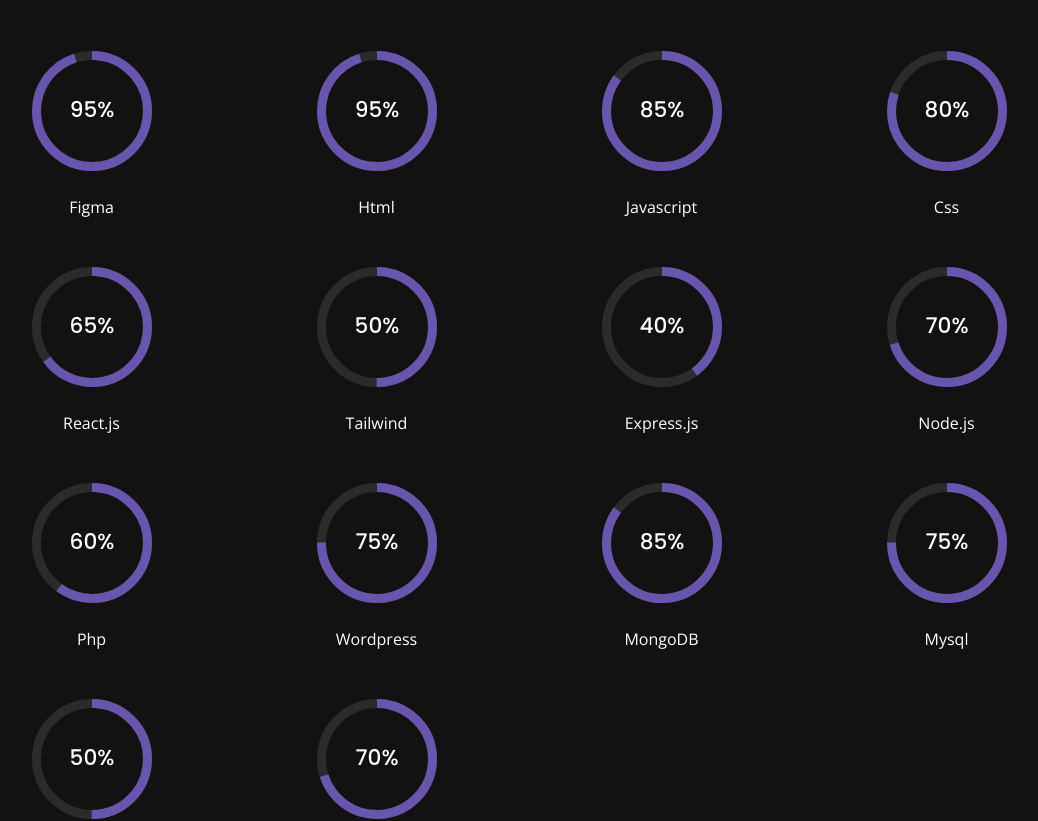
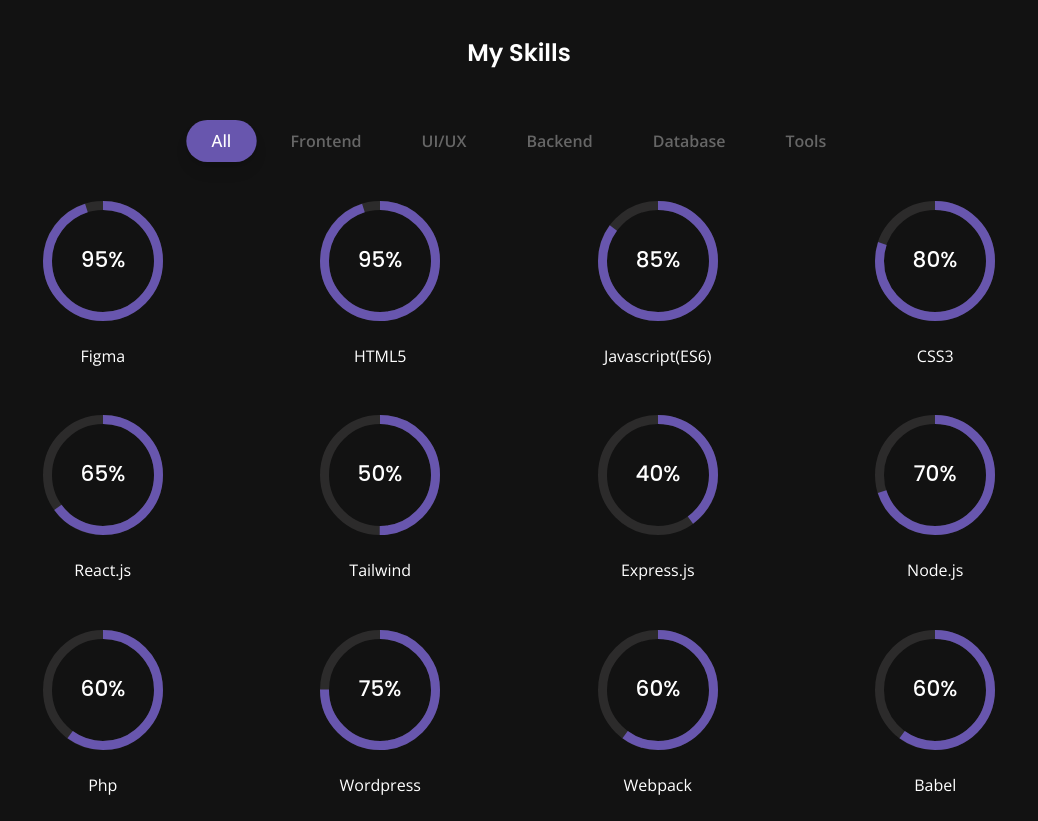
Before and after one commit to rrabir12/my-portfolio, a React (Vite) app: page /About in a window 1280 px wide. Shown: the part 1371-2192 px from the top of the page, without its empty margins (121-1159 px from the left). Built offline with nearby package versions, Linux system fonts and the light colour scheme.

Commit message:
few changes

```diff
--- a/src/components/Skills.jsx
+++ b/src/components/Skills.jsx
@@ -1,24 +1,107 @@
-import React from 'react'
-import { skills } from '../data'
-import { CircularProgressbar } from 'react-circular-progressbar'
-import 'react-circular-progressbar/dist/styles.css'
+import React, { useState } from "react";
+import { skills } from "../data";
+import { CircularProgressbar } from "react-circular-progressbar";
+import "react-circular-progressbar/dist/styles.css";
+import { motion, AnimatePresence } from "framer-motion";
 
 function Skills() {
+  const [activeTab, setActiveTab] = useState("All");
+
+  // Categories (dynamic from skills data or hardcoded)
+  const categories = ["All", "Frontend", "UI/UX", "Backend", "Database", "Tools",];
+
+  // Filter skills
+  const filteredSkills =
+    activeTab === "All"
+      ? skills
+      : skills.filter((skill) => skill.category === activeTab);
+
+  // Animation Variants
+  const containerVariants = {
+    hidden: { opacity: 0 },
+    visible: {
+      opacity: 1,
+      transition: { staggerChildren: 0.15 },
+    },
+  };
+
+  const itemVariants = {
+    hidden: { opacity: 0, y: 40 },
+    visible: {
+      opacity: 1,
+      y: 0,
+      transition: { duration: 0.5, ease: "easeOut" },
+    },
+    exit: { opacity: 0, y: 20 },
+  };
+
   return (
-    <>
-    {skills.map(({title, percentage}, index) => {
-      return (
-        <div className="progress_box" key={index}>
-          <div className="progress_circle">
-            <CircularProgressbar strokeWidth={7.5} text={`${percentage}%`} value={percentage}/>
-          </div>
+    <section className="skills section" id="skills">
+      {/* Section Title */}
+      <motion.h2
+        className="section_subtitle subtitle_center"
+        initial={{ opacity: 0, y: -20 }}
+        whileInView={{ opacity: 1, y: 0 }}
+        transition={{ duration: 0.6 }}
+        viewport={{ once: true }}
+      >
+        My Skills
+      </motion.h2>
 
-          <h3 className="skills_title">{title}</h3>
-        </div>
-      )
-    })}
-    </>
-  )
+      {/* Tabs */}
+  <div className="flex flex-wrap justify-center gap-3 !mb-10 w-full">
+  {categories.map((cat) => (
+    <button
+      key={cat}
+      onClick={() => setActiveTab(cat)}
+      className={`!px-6 !py-2 cursor-pointer rounded-full font-medium transition-all duration-300 transform
+        ${
+          activeTab === cat
+            ? "!bg-[#6856AE] text-white shadow-lg scale-105"
+            : "text-[#666666] hover:!text-[#6856AE] hover:shadow-md font-semibold"
+        }`}
+    >
+      {cat}
+    </button>
+  ))}
+</div>
+
+
+      {/* Skills Grid */}
+      <motion.div
+        className="skills_container container grid grid-cols-2 sm:grid-cols-3 md:grid-cols-4 gap-8"
+        variants={containerVariants}
+        initial="hidden"
+        whileInView="visible"
+        viewport={{ once: true, amount: 0.2 }}
+      >
+        <AnimatePresence>
+          {filteredSkills.map(({ title, percentage }, index) => (
+            <motion.div
+              key={index}
+              className="progress_box flex flex-col items-center"
+              variants={itemVariants}
+              initial="hidden"
+              animate="visible"
+              exit="exit"
+              layout
+            >
+              <div className="progress_circle w-24 h-24 mb-3">
+                <CircularProgressbar
+                  strokeWidth={7.5}
+                  text={`${percentage}%`}
+                  value={percentage}
+                />
+              </div>
+              <h3 className="skills_title text-center font-semibold text-sm">
+                {title}
+              </h3>
+            </motion.div>
+          ))}
+        </AnimatePresence>
+      </motion.div>
+    </section>
+  );
 }
 
-export default Skills
+export default Skills;
--- a/src/data.jsx
+++ b/src/data.jsx
@@ -200,85 +200,120 @@
 export const skills = [
   {
     id: 1,
+    category: "UI/UX",
     title: "Figma",
     percentage: "95",
   },
 
   {
     id: 1,
-    title: "Html",
+    title: "HTML5",
+    category: "Frontend",
     percentage: "95",
   },
 
   {
     id: 2,
-    title: "Javascript",
+    title: "Javascript(ES6)",
+    category: "Frontend",
     percentage: "85",
   },
 
   {
     id: 3,
-    title: "Css",
+    title: "CSS3",
+    category: "Frontend",
     percentage: "80",
   },
 
   {
     id: 4,
     title: "React.js",
+    category: "Frontend",
     percentage: "65",
   },
 
   {
     id: 5,
     title: "Tailwind",
+    category: "Frontend",
     percentage: "50",
   },
 
   {
     id: 6,
     title: "Express.js",
+    category: "Backend",
     percentage: "40",
   },
 
   {
     id: 6,
     title: "Node.js",
+    category: "Backend",
     percentage: "70",
   },
 
   {
     id: 7,
     title: "Php",
+    category: "Backend",
     percentage: "60",
   },
 
   {
     id: 8,
     title: "Wordpress",
+    category: "Tools",
     percentage: "75",
+  },
+
+  {
+    id: 8,
+    title: "Webpack",
+    category: "Tools",
+    percentage: "60",
+  },
+
+    {
+    id: 8,
+    title: "Babel",
+    category: "Tools",
+    percentage: "60",
+  },
+
+   {
+    id: 8,
+    title: "AI Tool",
+    category: "Tools",
+    percentage: "80",
   },
 
   {
     id: 9,
     title: "MongoDB",
+    category: "Database",
     percentage: "85",
   },
 
   {
     id: 9,
     title: "Mysql",
+    category: "Database",
     percentage: "75",
   },
 
   {
     id: 10,
     title: "Next js",
+    category: "All",
     percentage: "50",
   },
 
   {
     id: 11,
     title: "Nest js",
+    category: "Backend",
     percentage: "70",
   },
 ];
@@ -484,7 +519,7 @@
   },
 
   {
-    id: 7,
+    id: 8,
     img: Work5,
     category: "Design",
     title: "Website Design",
@@ -509,7 +544,7 @@
   },
 
   {
-    id: 8,
+    id: 9,
     img: Work11,
     category: "Design",
     title: "Landing Page Design",
@@ -534,7 +569,7 @@
   },
 
   {
-    id: 9,
+    id: 10,
     img: Work6,
     category: "Design",
     title: "Design",
@@ -562,7 +597,7 @@
     ],
   },
   {
-    id: 10,
+    id: 11,
     img: Work7,
     category: "Design",
     title: "Design",
@@ -590,7 +625,7 @@
     ],
   },
   {
-    id: 11,
+    id: 12,
     img: Work8,
     category: "Design",
     title: "Website Design",
--- a/src/pages/about/about.jsx
+++ b/src/pages/about/about.jsx
@@ -63,7 +63,7 @@
       <div className="seperator"></div>
 
       {/* Skills Section */}
-      <motion.section
+      {/* <motion.section
         className="skills"
         initial="hidden"
         whileInView="visible"
@@ -73,10 +73,10 @@
          <motion.h3 className="section_subtitle subtitle_center" variants={fadeInUp}>
           My Skills
         </motion.h3>
-        <motion.div className="skills_container grid" variants={fadeInUp}>
+        <motion.div className="skills_container grid" variants={fadeInUp}> */}
           <Skills />
-        </motion.div>
-      </motion.section>
+        {/* </motion.div>
+      </motion.section> */}
 
       <div className="seperator"></div>
 
--- a/src/pages/home/home.jsx
+++ b/src/pages/home/home.jsx
@@ -55,7 +55,7 @@
             animate={{ opacity: 1, y: 0 }}
             transition={{ duration: 0.7, delay: 0.8 }}
           >
-            I'm a Web developer & web designer focused on crafting clean &
+            I'm a Frontend Developer & UI/UX Designer focused on crafting clean &
             user-friendly experiences. I am passionate about building excellent
             software that improves the lives of those around me.
           </motion.p>
--- a/src/pages/portfolio/portfolio.jsx
+++ b/src/pages/portfolio/portfolio.jsx
@@ -53,7 +53,7 @@
           <button
             key={cat}
             onClick={() => setActiveTab(cat)}
-            className={`relative !px-6 !py-2 rounded-full font-medium transition-all duration-300 transform
+            className={`relative cursor-pointer !px-6 !py-2 rounded-full font-medium transition-all duration-300 transform
         ${
           activeTab === cat
             ? "!bg-[#6856AE] text-white shadow-lg scale-105"
```
Also changed, not shown: 2 other files (tests, documents, lock files or other folders).
